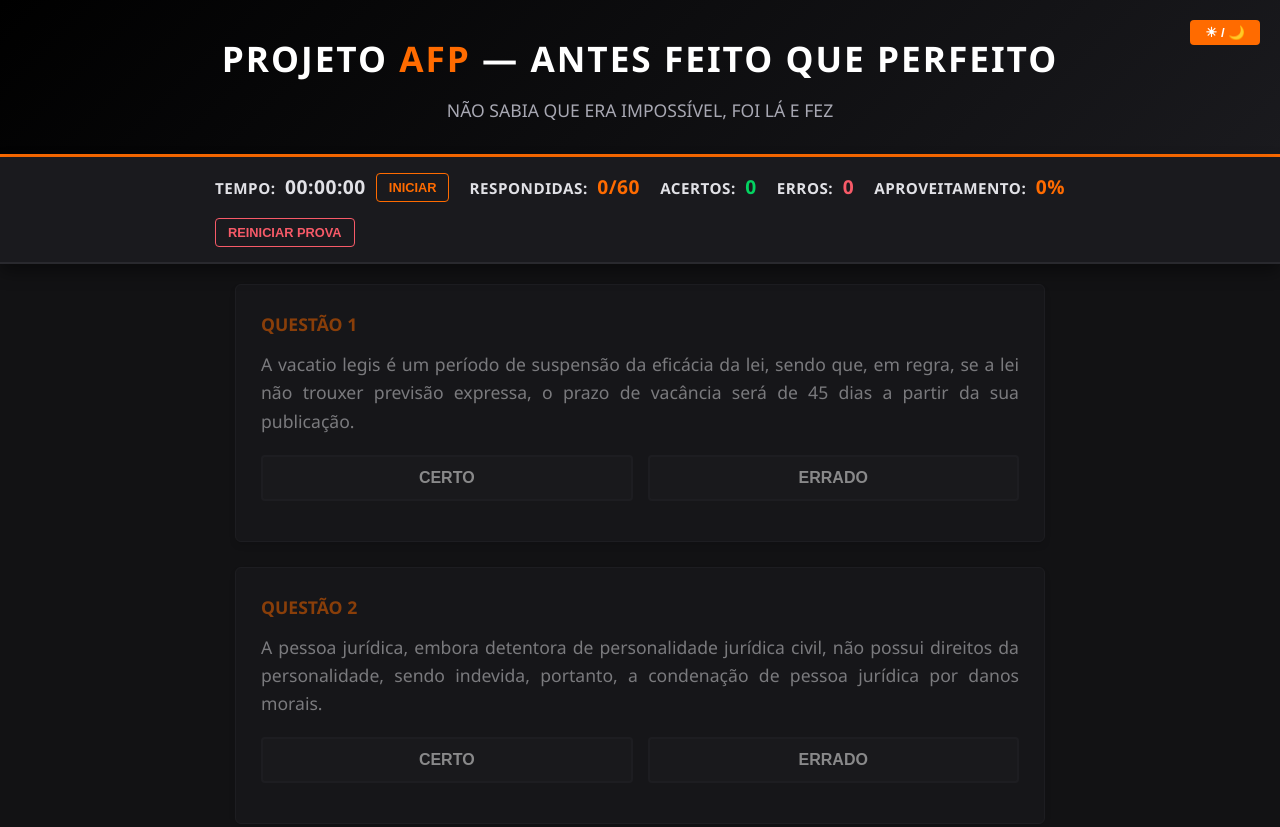
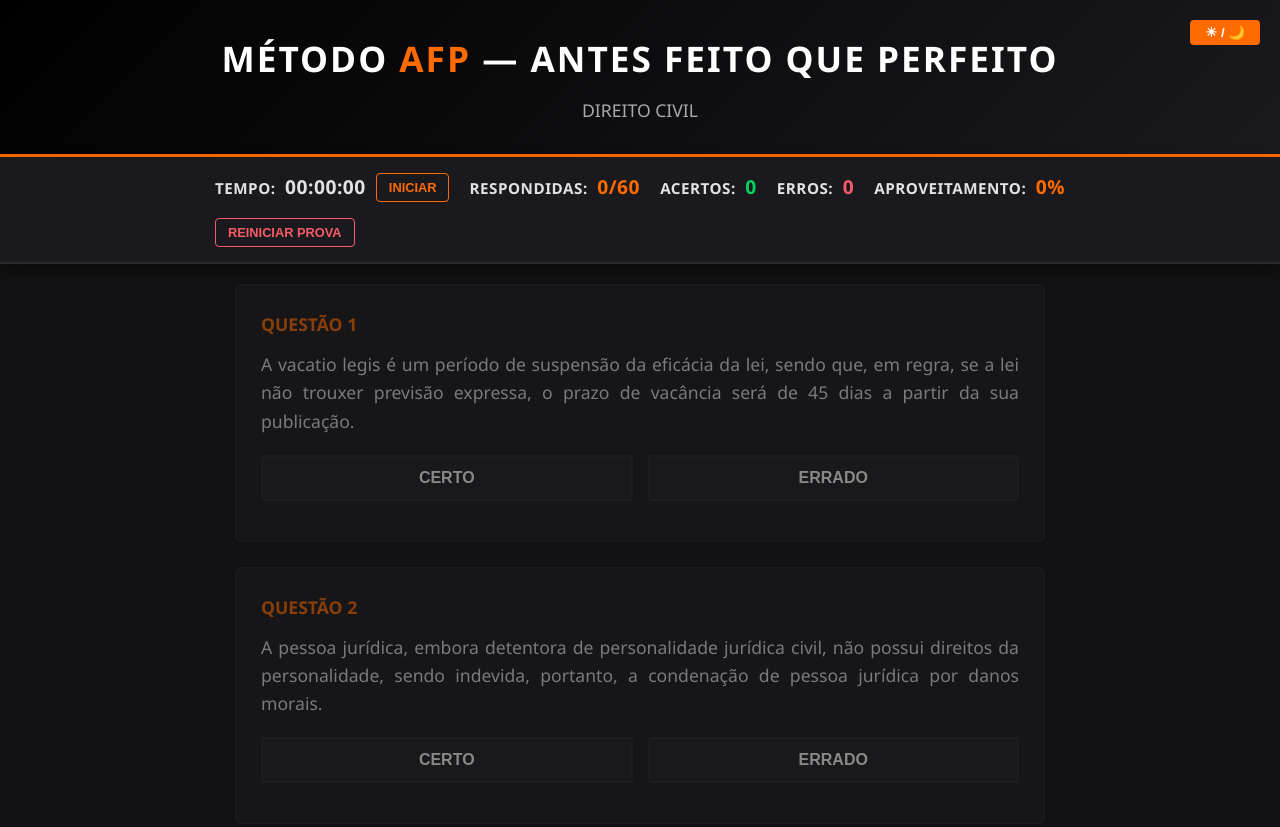
Before and after one commit to rodrigo1994336-netizen/Direito-Civil, a plain HTML site: page index.html in a window 1280 px wide. Shown: the top 827 px of the page. Drawn offline with Linux system fonts and the light colour scheme.

Commit message:
Atualizar o index.html

```diff
--- a/index.html
+++ b/index.html
@@ -60,8 +60,8 @@
 <body>
 
 <header>
-    <h1>PROJETO <span>AFP</span> — ANTES FEITO QUE PERFEITO</h1>
-    <p>NÃO SABIA QUE ERA IMPOSSÍVEL, FOI LÁ E FEZ</p>
+    <h1>MÉTODO <span>AFP</span> — ANTES FEITO QUE PERFEITO</h1>
+    <p>DIREITO CIVIL</p>
     <button class="theme-btn" onclick="toggleTheme()">☀ / 🌙</button>
 </header>
 <div class="dashboard">
```
